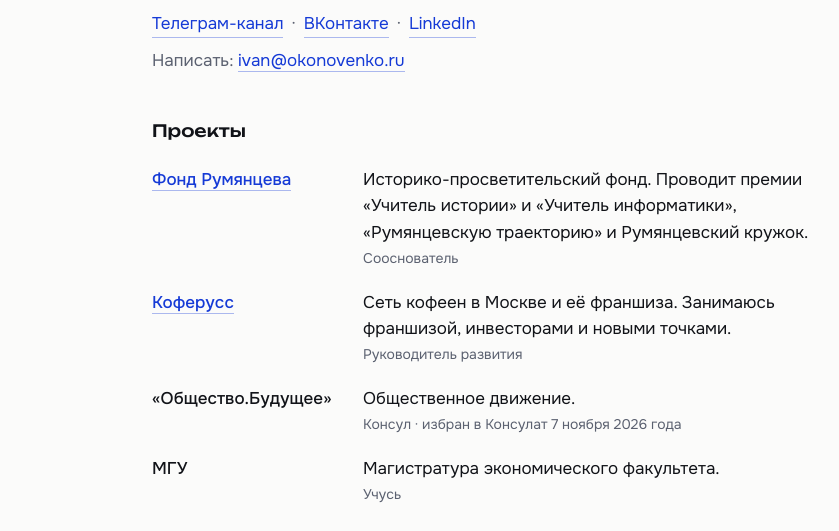
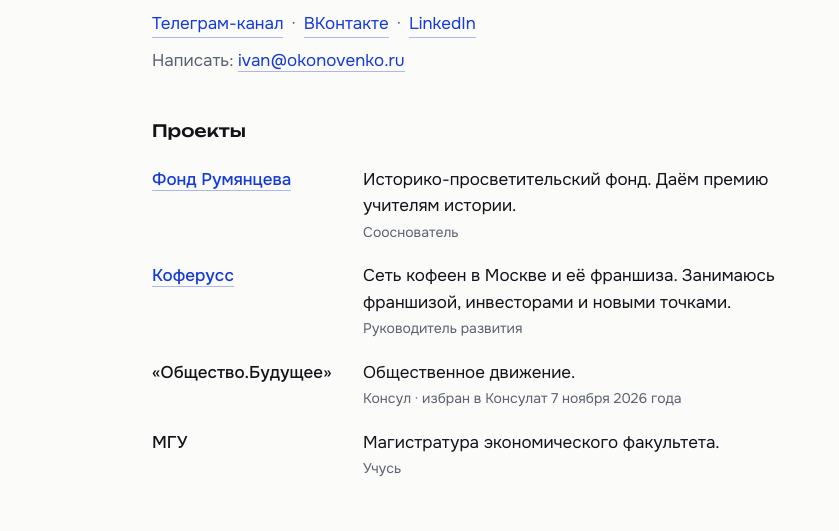
Before and after one commit to okonovenko/okonovenko.ru, a plain HTML site: page index.html in a window 1280 px wide. Shown: the part 207-738 px from the top of the page, without its empty margins (158-997 px from the left). Drawn offline with Linux system fonts and the light colour scheme.

Commit message:
Фонд Румянцева: верное описание (премия учителям истории). Слово Ивана 15.11
Co-Authored-By: Claude Fable 5.2 <noreply@anthropic.com>
Claude-Session: https://claude.ai/code/session_015jPmSDZF9XQ3WHFFxzzpMp

```diff
--- a/index.html
+++ b/index.html
@@ -85,7 +85,7 @@ footer{margin-top:44px;border-top:1px solid var(--line);padding-top:16px;font-si
 <p class="soc"><a href="https://t.me/ivanokonovenko">Телеграм-канал</a> · <a href="https://vk.ru/ivanokonovenko">ВКонтакте</a> · <a href="https://ru.linkedin.com/in/ivanokonovenko">LinkedIn</a></p>
 <p class="wr">Написать: <a href="mailto:ivan@okonovenko.ru">ivan@okonovenko.ru</a></p>
 <h2 id="proekty">Проекты</h2>
-<div class="row"><div class="t"><a href="https://fondrumyantseva.ru/">Фонд Румянцева</a></div><div class="d">Историко-просветительский фонд. Проводит премии «Учитель истории» и «Учитель информатики», «Румянцевскую траекторию» и Румянцевский кружок.<small>Сооснователь</small></div></div>
+<div class="row"><div class="t"><a href="https://fondrumyantseva.ru/">Фонд Румянцева</a></div><div class="d">Историко-просветительский фонд. Даём премию учителям истории.<small>Сооснователь</small></div></div>
 <div class="row"><div class="t"><a href="https://coffeeruss.ru/">Коферусс</a></div><div class="d">Сеть кофеен в Москве и её франшиза. Занимаюсь франшизой, инвесторами и новыми точками.<small>Руководитель развития</small></div></div>
 <div class="row"><div class="t">«Общество.Будущее»</div><div class="d">Общественное движение.<small>Консул · избран в Консулат 7 ноября 2026 года</small></div></div>
 <div class="row"><div class="t">МГУ</div><div class="d">Магистратура экономического факультета.<small>Учусь</small></div></div>
```
